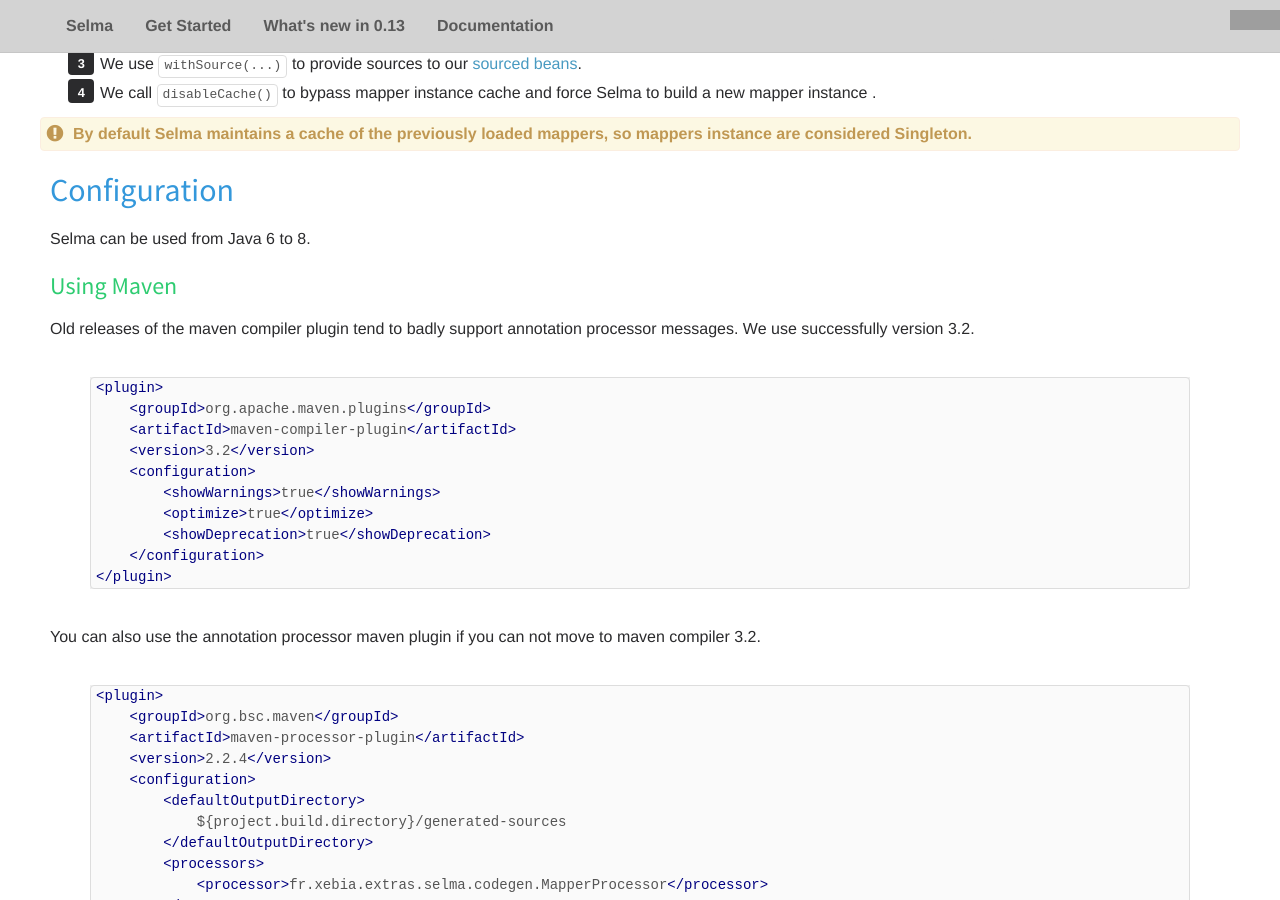
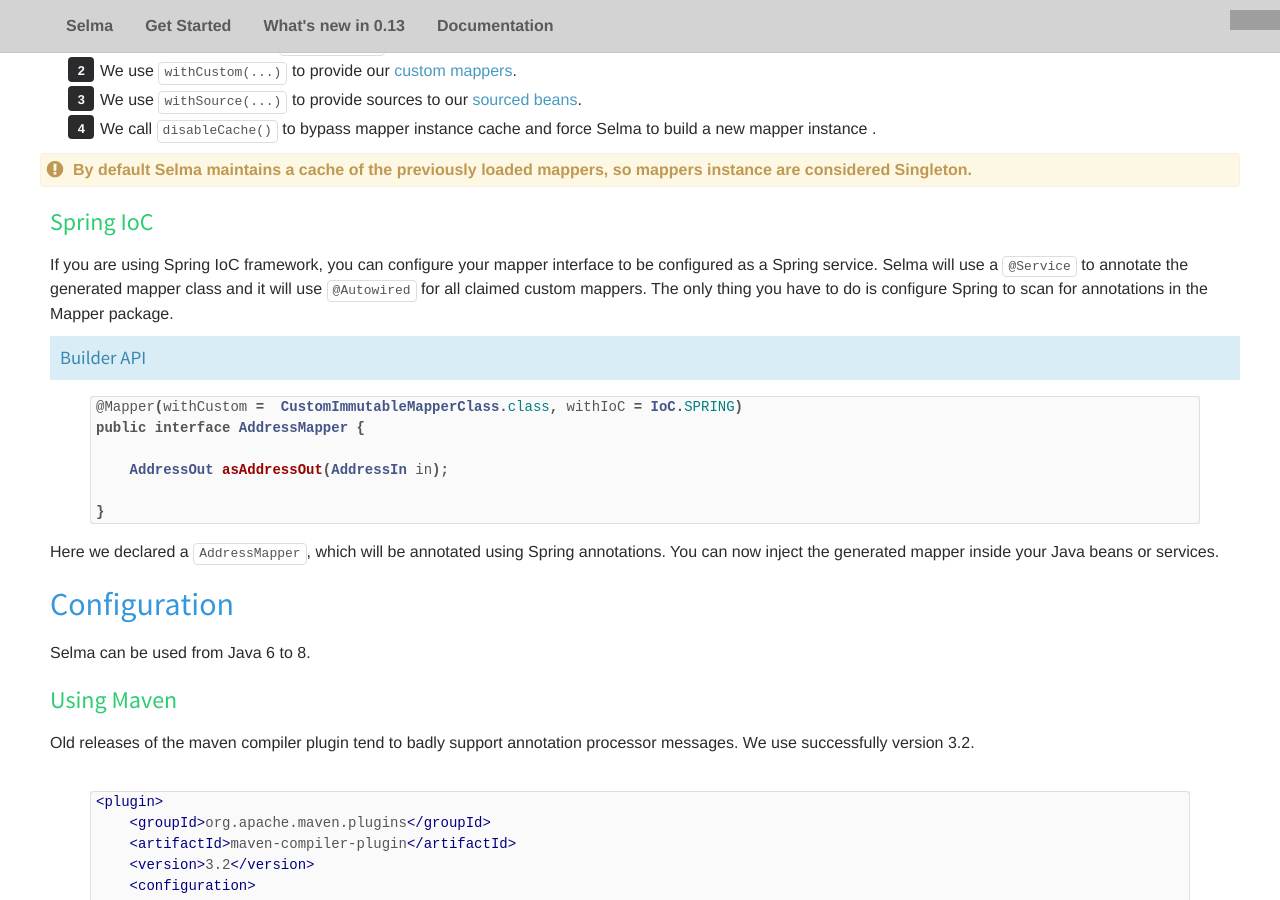
Before and after one commit to slemesle/selma, a Jekyll site: the page built from index.html, in a window 1280 px wide and 900 px high, scrolled down 18570 px. Built offline with Jekyll 4.4.1, drawn with Linux system fonts in a browser that asks for light colours; nearby versions of some CDN libraries; comment, search, counter and statistics services are not loaded; grey boxes are pictures that could not be loaded.

Commit message:
Add Spring IoC documentation

```diff
--- a/index.html
+++ b/index.html
@@ -488,6 +488,7 @@
                     <li class="h2"><a class="noicon" href="#immutables">Mapping immutable types</a></li>
                     <li class="h2"><a class="noicon" href="#sourced-beans">Using factory</a></li>
                     <li class="h2"><a class="noicon" href="#building-mapper">Building the mapper</a></li>
+                    <li class="h3"><a class="noicon" href="#spring-ioc">Spring IoC</a></li>
                     <li class="h2"><a class="noicon" href="#configuration">Configuration</a></li>
                     <li class="h3"><a class="noicon" href="#using-maven">Using Maven</a></li>
                     <li class="h3"><a class="noicon" href="#snapshots-build">Snapshot builds</a></li>
@@ -1416,6 +1417,30 @@
             <p class="pad-left alert message ">
                 By default Selma maintains a cache of the previously loaded mappers, so mappers instance are considered
                 Singleton.
+            </p>
+
+            <h3 id="spring-ioc" class="green pad-left pad-top">Spring IoC</h3>
+
+            <p class="pad-left">
+                If you are using Spring IoC framework, you can configure your mapper interface to be configured as a Spring service.
+                Selma will use a <code>@Service</code> to annotate the generated mapper class and it will use <code>@Autowired</code>
+                for all claimed custom mappers. The only thing you have to do is configure Spring to scan for annotations in the Mapper
+                package.
+            </p>
+            <div class="block pad-left">
+                <h5 class="padded info-bg">Builder API</h5>
+{% highlight java %}
+@Mapper(withCustom =  CustomImmutableMapperClass.class, withIoC = IoC.SPRING)
+public interface AddressMapper {
+
+    AddressOut asAddressOut(AddressIn in);
+
+}
+{% endhighlight %}
+            </div>
+            <p class="pad-left">
+                Here we declared a <code>AddressMapper</code>, which will be annotated using Spring annotations. You can now inject the
+                generated mapper inside your Java beans or services.
             </p>
 
             <h2 id="configuration" class="blue pad-left pad-top">Configuration</h2>
```
